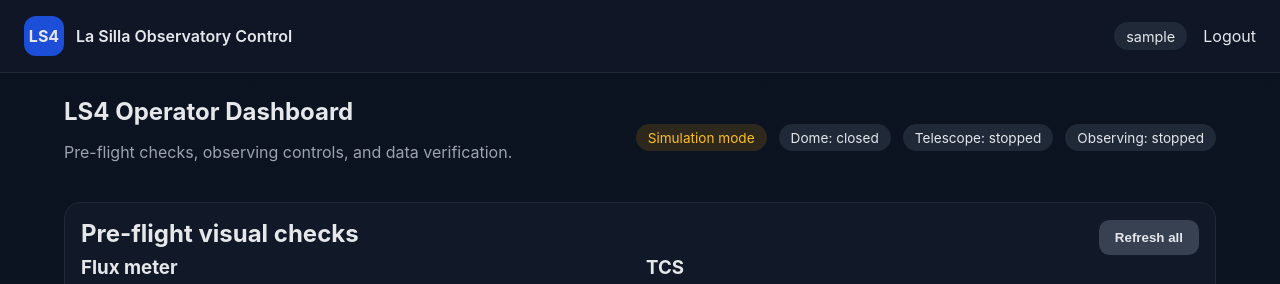
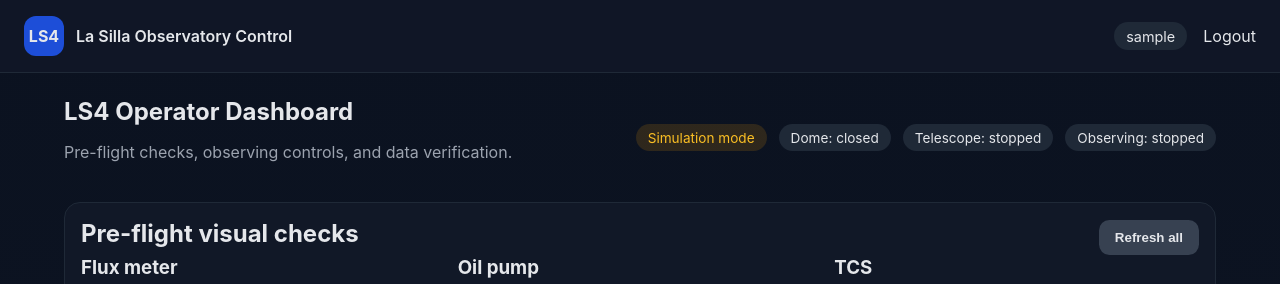
Before and after one commit to wualice078/ls4_gui, a Flask app: page / in a window 1280 px wide. Shown: the top 284 px of the page. Run offline with Flask 3, Linux system fonts and the light colour scheme; the visitor is signed in with stand-in values (Sample User, id 1).

Commit message:
Keep oil pump card without the misplaced snapshot image.
Restore the preflight oil pump card as a placeholder and leave the
secondary cam feed under Telescope services.

```diff
--- a/templates/dashboard.html
+++ b/templates/dashboard.html
@@ -26,12 +26,16 @@
       <h2>Pre-flight visual checks</h2>
       <button class="btn btn-secondary" id="refresh-all-webcams">Refresh all</button>
     </div>
-    <div class="webcam-grid">
+    <div class="webcam-grid three-col">
       <div class="webcam-card">
         <h3>Flux meter</h3>
         <p class="muted small">Turn on outlet 8, verify mercury level, then turn outlet 8 off.</p>
         <img id="flux-meter-image" src="{{ url_for('api_webcam_image', camera='flux_meter') }}" alt="Flux meter camera">
         <button class="btn" data-webcam="flux_meter">Refresh</button>
+      </div>
+      <div class="webcam-card">
+        <h3>Oil pump</h3>
+        <p class="muted small">Check oil pump / vacuum gauge before opening the dome. Camera mapping TBD.</p>
       </div>
       <div class="webcam-card">
         <h3>TCS</h3>
```
